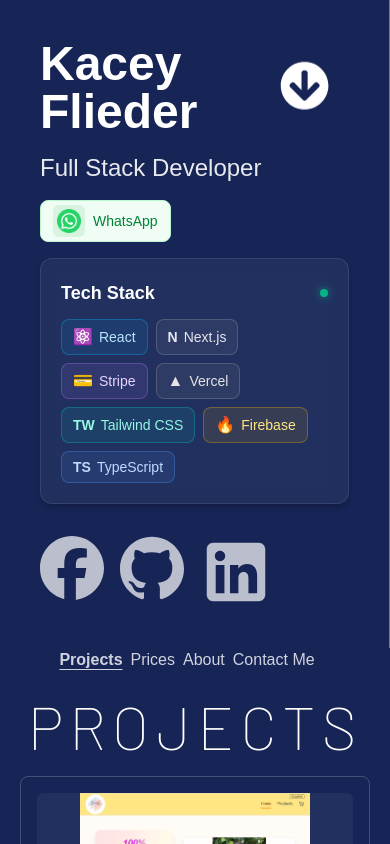
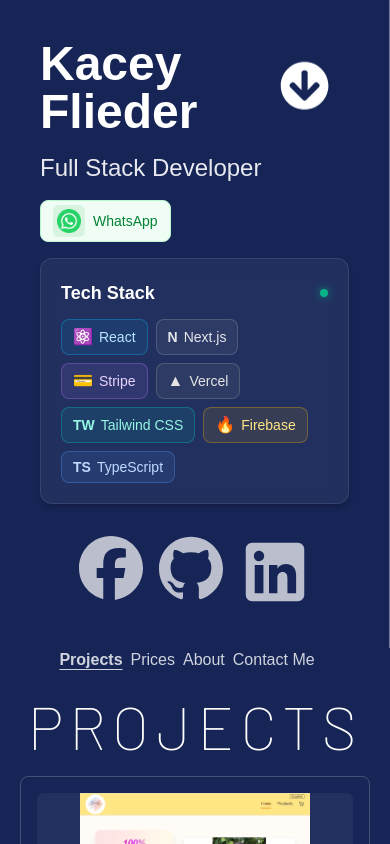
Before and after one commit to kflieder/kflieder, a Next.js app: page / in a window 390 px wide. Built offline with nearby package versions, Linux system fonts and the light colour scheme.

Commit message:
Adjust layout heights and Socials alignment
Increased the Contact component's default height for better form display. Updated Socials component to center items by default and left-align on small screens for improved responsiveness.

```diff
--- a/src/components/Contact.tsx
+++ b/src/components/Contact.tsx
@@ -2,7 +2,7 @@ import React from 'react'
 
 function Contact() {
   return (
-    <div className='sm:h-[1995px] h-[2050px] md:h-[2300px] overflow-hidden'>
+    <div className='sm:h-[1995px] h-[2500px] md:h-[2300px] overflow-hidden'>
       <iframe className='scrollbar-hide' src="https://docs.google.com/forms/d/e/1FAIpQLSdqmqK2Sk-t2ilyrWpacRPmC4BRedSOWOaxq_-5ACrnoY7cKw/viewform?embedded=true" width="100%" height="3000">Loading…</iframe>
     </div>
   )
--- a/src/components/Socials.tsx
+++ b/src/components/Socials.tsx
@@ -2,7 +2,7 @@ import React from 'react'
 
 function Socials() {
   return (
-    <div className='flex gap-4 mt-4'>
+    <div className='flex gap-4 mt-4 sm:justify-start justify-center'>
       <a href="" aria-label='Facebook Link'>
         <svg className='text-white/70 hover:text-white/100 transition-colors fill-current h-16 w-16' role="img" viewBox="0 0 24 24" xmlns="http://www.w3.org/2000/svg"><title>Facebook</title><path d="M9.101 23.691v-7.98H6.627v-3.667h2.474v-1.58c0-4.085 1.848-5.978 5.858-5.978.401 0 .955.042 1.468.103a8.68 8.68 0 0 1 1.141.195v3.325a8.623 8.623 0 0 0-.653-.036 26.805 26.805 0 0 0-.733-.009c-.707 0-1.259.096-1.675.309a1.686 1.686 0 0 0-.679.622c-.258.42-.374.995-.374 1.752v1.297h3.919l-.386 2.103-.287 1.564h-3.246v8.245C19.396 23.238 24 18.179 24 12.044c0-6.627-5.373-12-12-12s-12 5.373-12 12c0 5.628 3.874 10.35 9.101 11.647Z"/></svg>
       </a>
```
